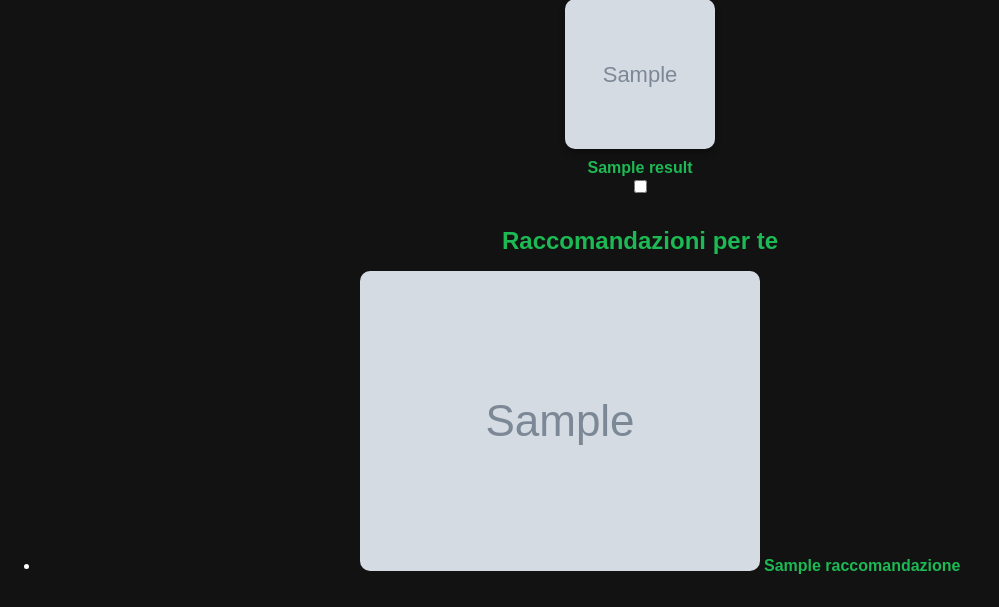
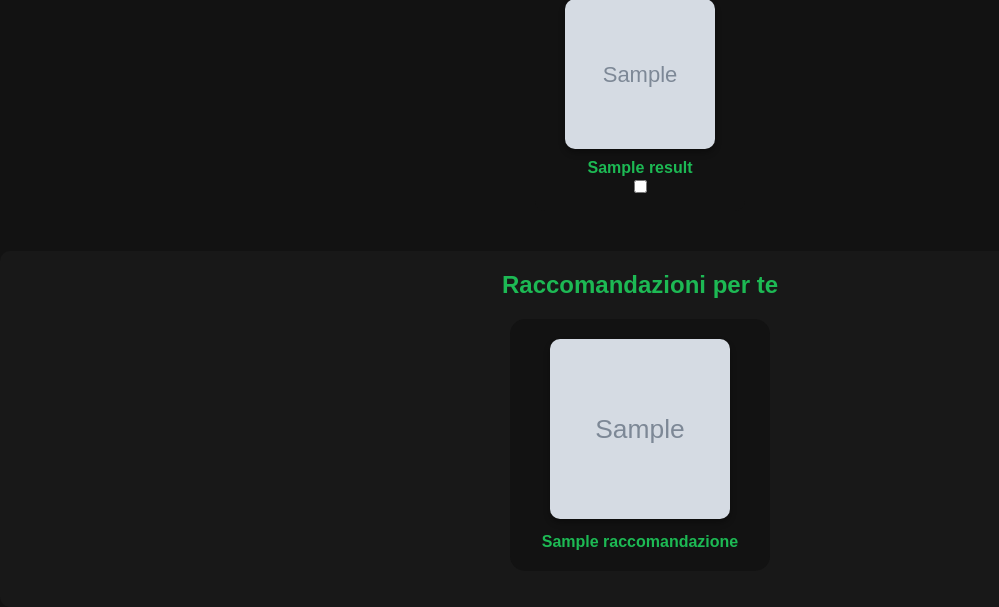
Before and after one commit to tiruzz/RefactoringSpotify, a Flask app: template templates/home-page.html in a window 1280 px wide. Shown: the part 286-893 px from the top of the page, without its empty margins (0-999 px from the left). Before the commit the page ends 860 px from the top, so only its background shows below. Run offline with Flask 3, Linux system fonts and the light colour scheme; the template is opened without the code that fills it: most values are stand-ins (such as "Sample title", 1, 10 or a date in 2020); grey boxes marked "Sample" are stand-in pictures.

Commit message:
raccomandazioni playlist

```diff
--- a/services/spotify_api.py
+++ b/services/spotify_api.py
@@ -181,4 +181,4 @@ def genera_raccomandazioni_personalizzate(user_id):
         "name": item["name"],
         "image_url": item["image_url"],
         "spotify_url": item["spotify_url"]
-    } for item in risultati[:5]]
+    } for item in risultati[:10]]
--- a/static/css/home-page.css
+++ b/static/css/home-page.css
@@ -56,9 +56,11 @@
     border-radius: 5px;
     width: 100px;
 }
+
 img {
     border-radius: 10px;
 }
+
 .navbar {
     display: flex;
     justify-content: center;
@@ -99,10 +101,12 @@
 .navbar button:hover {
     background-color: #1ed760;
 }
+
 .search-results {
     margin-top: 20px;
     text-align: center;
 }
+
 .search-results ul {
     list-style: none;
     padding: 0;
@@ -111,6 +115,7 @@
     justify-content: center;
     gap: 20px;
 }
+
 .search-results li {
     display: flex;
     flex-direction: column;
@@ -119,7 +124,14 @@
     padding: 15px;
     border-radius: 10px;
     width: 180px;
+    transition: transform 0.3s ease, box-shadow 0.3s ease;
 }
+
+.search-results li:hover {
+    transform: scale(1.05);
+    box-shadow: 0 8px 12px rgba(0, 0, 0, 0.5);
+}
+
 .search-results img {
     width: 150px;
     height: 150px;
@@ -127,34 +139,100 @@
     object-fit: cover;
     box-shadow: 0 4px 6px rgba(0, 0, 0, 0.3);
 }
+
 .search-results a {
     text-decoration: none;
     font-weight: bold;
     color: #1DB954;
     margin-top: 10px;
 }
+
 .flash-messages p {
     padding: 10px;
     margin: 10px 0;
     border-radius: 5px;
     font-weight: bold;
 }
-    .success { background-color: #4CAF50; color: white; }
-    .error { background-color: #f44336; color: white; }
+
+.success {
+    background-color: #4CAF50;
+    color: white;
+}
+
+.error {
+    background-color: #f44336;
+    color: white;
+}
 
 .container {
     display: flex;
-    justify-content: space-between; /* Posiziona gli elementi agli estremi */
-    align-items: center;  /* Allinea verticalmente al centro */
-    padding-right: 30px;  /* Aggiunge uno spazio tra il contenuto e il bordo destro */
+    justify-content: space-between;
+    align-items: center;
+    padding-right: 30px;
 }
 
 h1 {
-    flex-grow: 1; /* Fa in modo che l'h1 occupi tutto lo spazio disponibile a sinistra */
-    text-align: center; /* Centra il testo all'interno del suo spazio */
+    flex-grow: 1;
+    text-align: center;
 }
 
 p {
-    margin-left: auto; /* Spinge il p a destra */
-    margin-right: 10px; /* Distanza tra il p e il bordo destro */
+    margin-left: auto;
+    margin-right: 10px;
 }
+
+/* Sezione raccomandazioni */
+.raccomandazioni {
+    margin-top: 40px;
+    padding: 20px;
+    background-color: #181818;
+    border-radius: 10px;
+}
+
+.raccomandazioni h2 {
+    margin-bottom: 20px;
+}
+
+.raccomandazioni ul {
+    list-style: none;
+    padding: 0;
+    display: flex;
+    flex-wrap: wrap;
+    justify-content: center;
+    gap: 30px;
+}
+
+.raccomandazioni li {
+    background-color: #121212;
+    padding: 20px;
+    border-radius: 15px;
+    width: 220px;
+    text-align: center;
+    transition: transform 0.3s ease, box-shadow 0.3s ease;
+}
+
+.raccomandazioni li:hover {
+    transform: scale(1.05);
+    box-shadow: 0 8px 12px rgba(0, 0, 0, 0.5);
+}
+
+.raccomandazioni img {
+    width: 180px;
+    height: 180px;
+    object-fit: cover;
+    border-radius: 10px;
+    box-shadow: 0 4px 6px rgba(0, 0, 0, 0.3);
+}
+
+.raccomandazioni a {
+    display: block;
+    text-decoration: none;
+    font-weight: bold;
+    color: #1DB954;
+    margin-top: 10px;
+    transition: color 0.3s ease;
+}
+
+.raccomandazioni a:hover {
+    color: #1ed760;
+}
```
Lines whose indentation alone changed are shown as unchanged.
